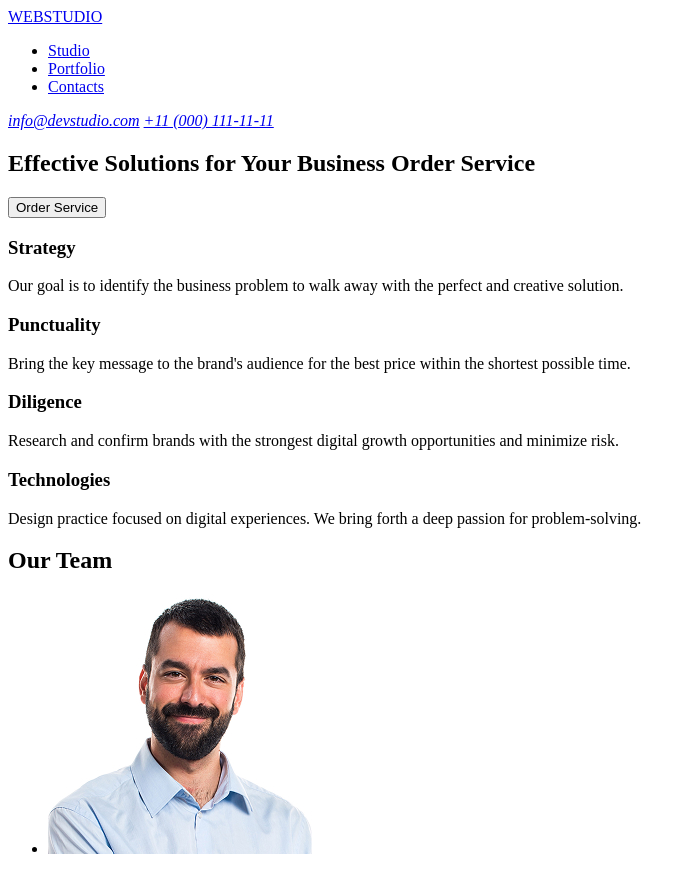
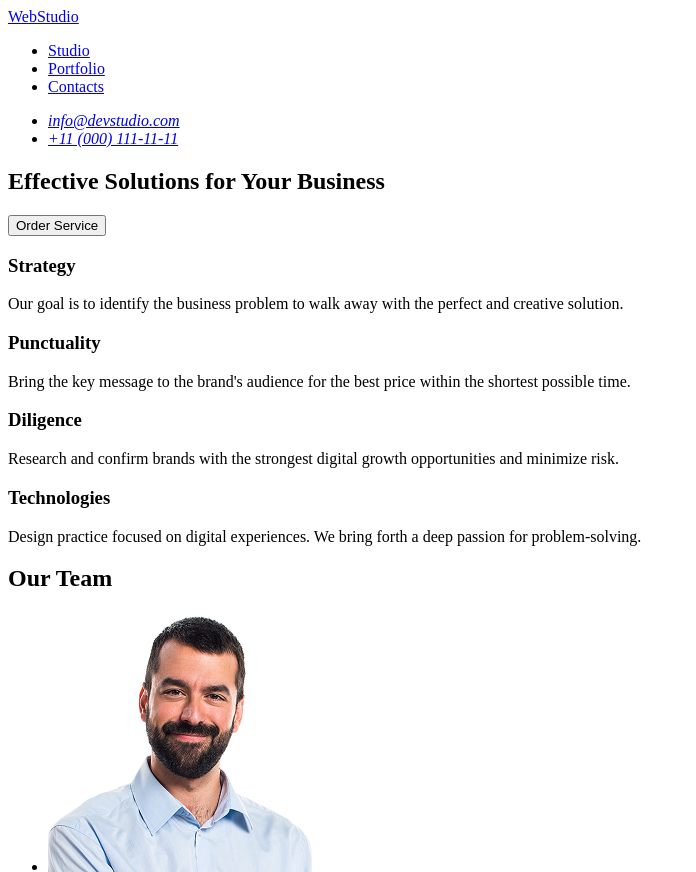
Before and after one commit to Olkomusiy/goit-markup-hw-01, a plain HTML site: page index.html in a window 1280 px wide. Shown: the top 872 px of the page, without its empty margins (0-696 px from the left). Drawn offline with Linux system fonts and the light colour scheme.

Commit message:
index update

```diff
--- a/index.html
+++ b/index.html
@@ -12,8 +12,8 @@ for Your Business"
 
   <body>
     <header>
-      <a href="WEBSTUDIO">WEBSTUDIO</a>
       <nav>
+        <a href="index.html">WebStudio</a>
         <ul>
           <li><a href="#studio">Studio</a></li>
           <li><a href="#portfolio">Portfolio</a></li>
@@ -21,15 +21,19 @@ for Your Business"
         </ul>
       </nav>
       <address>
-        <a href="mailto:info@devstudio.com">info@devstudio.com</a>
-        <a href="tel:+110001111111">+11 (000) 111-11-11</a>
+        <ul>
+          <li><a href="mailto:info@devstudio.com">info@devstudio.com</a></li>
+          <li><a href="tel:+110001111111">+11 (000) 111-11-11</a></li>
+        </ul>
       </address>
     </header>
 
     <main>
       <section>
-        <h1>Effective Solutions for Your Business Order Service</h1>
+        <h1>Effective Solutions for Your Business</h1>
         <button type="button">Order Service</button>
+      </section>
+      <section>
         <h3>Strategy</h3>
         <p>
           Our goal is to identify the business problem to walk away with the
@@ -60,7 +64,6 @@ for Your Business"
               src="/goit-markup-hw-01/images/man1.jpg"
               alt="Mark Guerrero"
               width="264"
-              height="260"
             />
             <h3>Mark Guerrero</h3>
             <p>Product Designer</p>
@@ -70,7 +73,6 @@ for Your Business"
               src="/goit-markup-hw-01/images/man2.jpg"
               alt="Tom Ford"
               width="264"
-              height="260"
             />
             <h3>Tom Ford</h3>
             <p>Frontend Developer</p>
@@ -81,7 +83,6 @@ for Your Business"
               src="/goit-markup-hw-01/images/girl1.jpg"
               alt="Camila Garcia"
               width="264"
-              height="260"
             />
             <h3>Camila Garcia</h3>
             <p>Marketing</p>
@@ -91,7 +92,6 @@ for Your Business"
               src="/goit-markup-hw-01/images/man3.jpg"
               alt="Daniel Wilson"
               width="264"
-              height="260"
             />
             <h3>Daniel Wilson</h3>
             <p>PUI Designer</p>
@@ -101,7 +101,7 @@ for Your Business"
     </main>
 
     <footer>
-      <a href="WEBSTUDIO">WEBSTUDIO</a>
+      <a href="index.html">WebStudio</a>
       <p>
         Increase the flow of customers and sales for your business with digital
         marketing & growth solutions.
```
